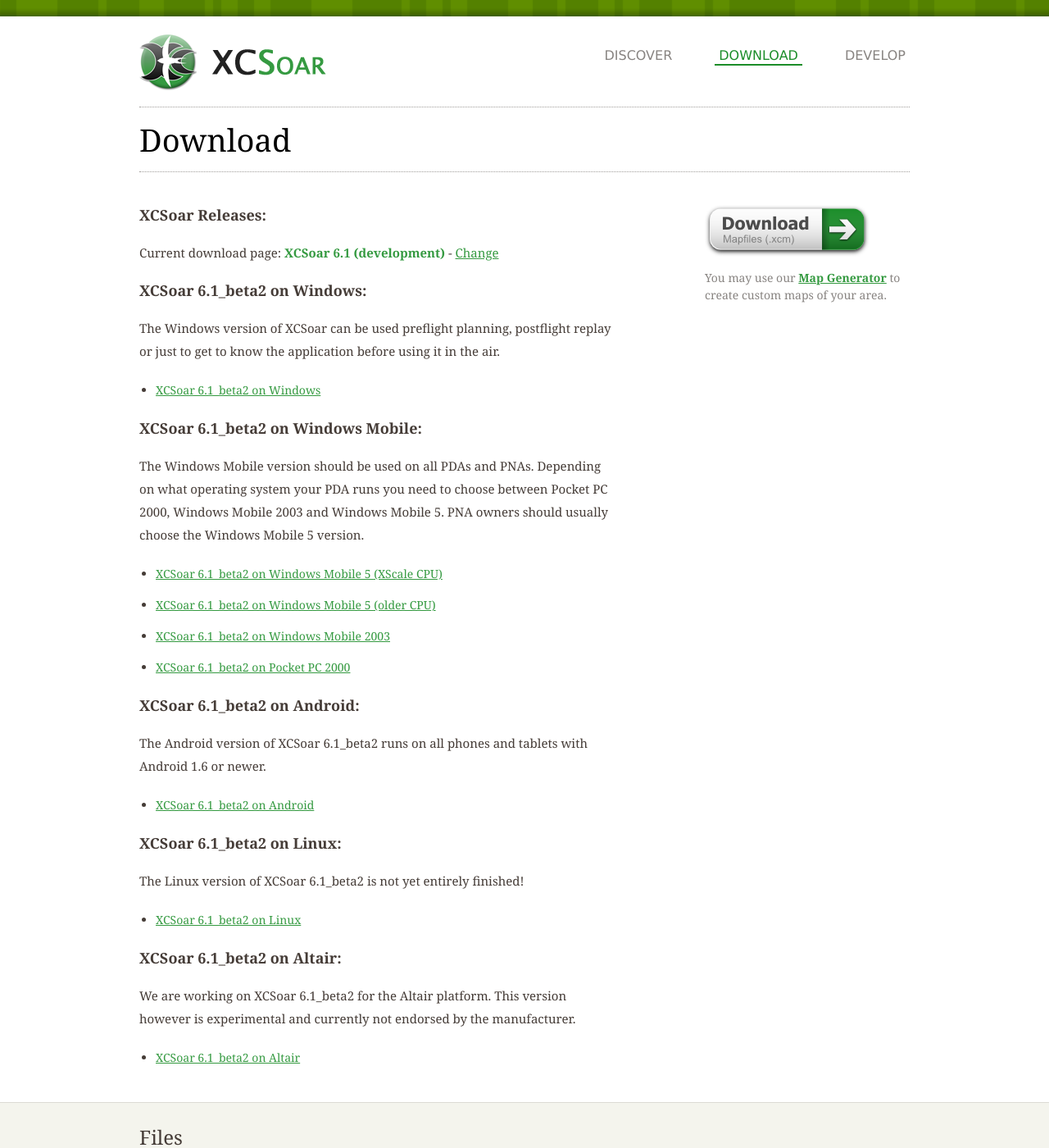
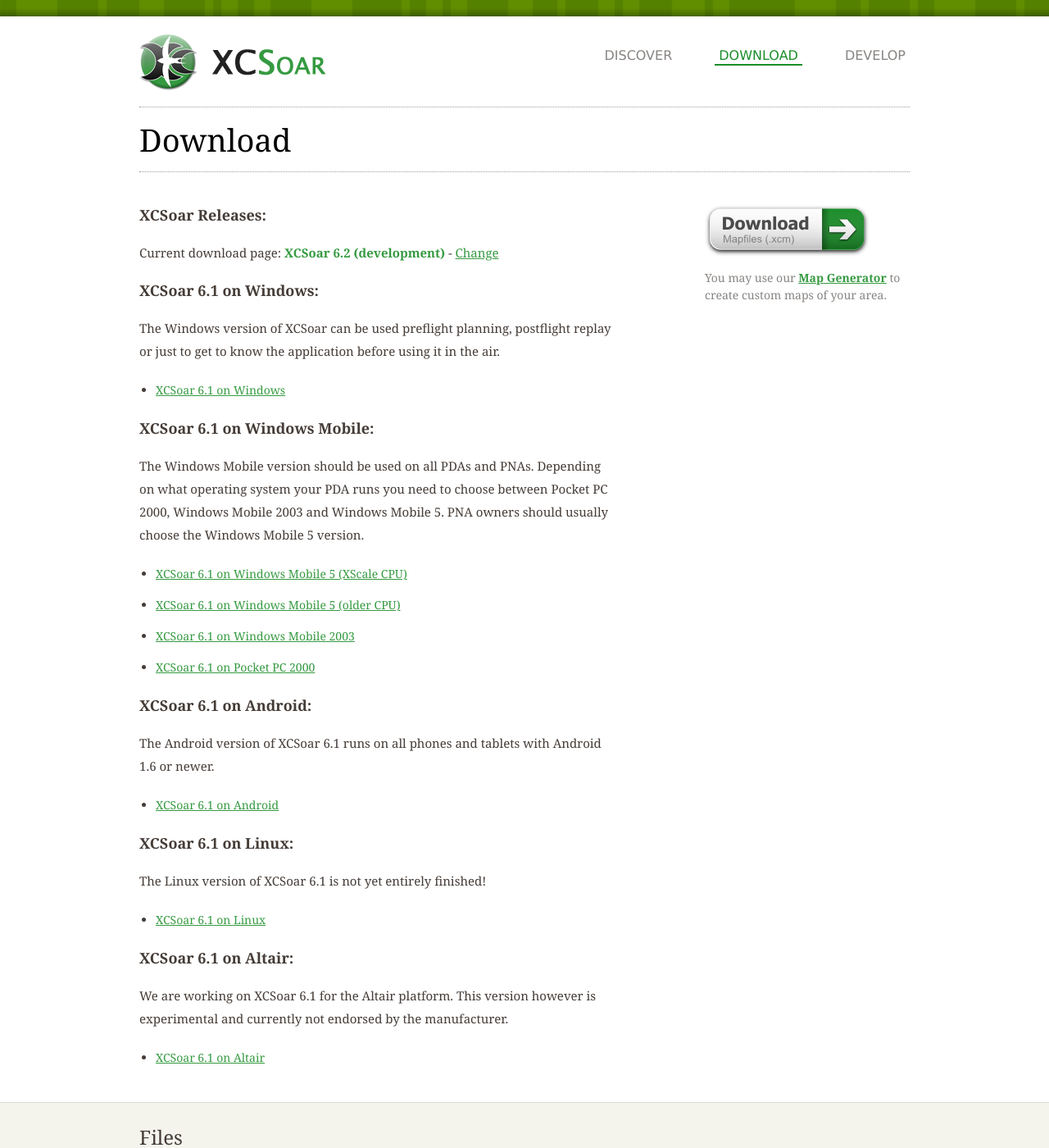
Before and after one commit to XCSoar/website, a Jekyll site: the page built from download/latest/index.html, in a window 1280 px wide and 1400 px high. Shown: the whole window at 82% size. Built offline with Jekyll 4.4.1, drawn with Linux system fonts in a browser that asks for light colours.

Commit message:
release v6.1

```diff
--- a/_config.yml
+++ b/_config.yml
@@ -1,4 +1,5 @@
 permalink:   none
 
-xcsoar_stable_version: 6.0.10
-xcsoar_testing_version: 6.1_beta2
+xcsoar_stable_version: 6.1
+xcsoar_testing_version: 6.1
+xcsoar_old_version: 6.0.10
--- a/_includes/download_versions.html
+++ b/_includes/download_versions.html
@@ -3,8 +3,9 @@
 						<p>
 							Current download page:
 							<span class="highlight">
-								{% if page.version == 'stable' %}XCSoar 6.0{% endif %}
-								{% if page.version == 'latest' %}XCSoar 6.1 (development){% endif %}
+								{% if page.version == 'stable' %}XCSoar 6.1{% endif %}
+								{% if page.version == 'latest' %}XCSoar 6.2 (development){% endif %}
+								{% if page.version == 'old' %}XCSoar 6.0{% endif %}
 								{% if page.version == '5' %}XCSoar 5.x{% endif %}
 							</span> - <a href="#" onclick="$('#releases_less').hide();$('#releases_more').show();return false;">Change</a>
 						</p>
@@ -13,12 +14,16 @@
 						<p>These are the currently available versions:</p>
 						<ul>
 							<li>
-								{% if page.version == 'stable' %}<b><a>XCSoar 6.0</a></b>{% else %}<a href="/download/">XCSoar 6.0</a>{% endif %}<br/>
+								{% if page.version == 'stable' %}<b><a>XCSoar 6.1</a></b>{% else %}<a href="/download/">XCSoar 6.1</a>{% endif %}<br/>
 								The most current version of the XCSoar software.
 							</li>
 							<li>
-								{% if page.version == 'latest' %}<b><a>XCSoar 6.1 (development)</a></b>{% else %}<a href="/download/latest/">XCSoar 6.1 (development)</a>{% endif %}<br/>
+								{% if page.version == 'latest' %}<b><a>XCSoar 6.2 (development)</a></b>{% else %}<a href="/download/latest/">XCSoar 6.2 (development)</a>{% endif %}<br/>
 								The latest 'bleeding edge' developer version.<br/>(potentially unstable, recommended for testing only)
+							</li>
+							<li>
+								{% if page.version == 'old' %}<b><a>XCSoar 6.0</a></b>{% else %}<a href="/download/latest/">XCSoar 6.0</a>{% endif %}<br/>
+								The old stable version.
 							</li>
 							<li>
 								{% if page.version == '5' %}<b><a>XCSoar 5.2.x</a></b>{% else %}<a href="/download/5.2.x/">XCSoar 5.2.x</a>{% endif %}<br/>
--- a/discover/manual/index.html
+++ b/discover/manual/index.html
@@ -8,7 +8,7 @@
 				<h2>Download</h2>
 				<h3><i>Since the XCSoar developers are currently very active, there might be some topics missing in this manual. Others might be outdated or simply wrong. If you find anything that you feel is wrong, please send us an <a href="/discover/mailinglist/">email</a>, try to contact us on <a href="/discover/irc/">IRC</a>, open a ticket on <a href="/trac/">trac</a> or try to fix the manual yourself. Since this is an open-source project everybody can <a href="/trac/">collaborate</a>!</i></h3>
 				<ul>
-					<li><a href="http://max.kellermann.name/download/xcsoar/nightly/latest/XCSoar-manual.pdf">XCSoar 6.0 Manual</a> (PDF) <a href="http://docs.google.com/viewer?url=http%3A%2F%2Fmax.kellermann.name%2Fdownload%2Fxcsoar%2Fnightly%2Flatest%2FXCSoar-manual.pdf">(view online)</a></li>
+					<li><a href="http://max.kellermann.name/download/xcsoar/nightly/latest/XCSoar-manual.pdf">XCSoar 6.1 Manual</a> (PDF) <a href="http://docs.google.com/viewer?url=http%3A%2F%2Fmax.kellermann.name%2Fdownload%2Fxcsoar%2Fnightly%2Flatest%2FXCSoar-manual.pdf">(view online)</a></li>
 					<li><a href="http://prdownloads.sourceforge.net/xcsoar/XCSoar-manual-500.pdf?download">XCSoar 5.x Manual</a> (PDF)</li>
 				</ul>
 			</div>
```
Also changed, not shown: img/_sources/download-button-6.svg, img/download-button-6.png.
